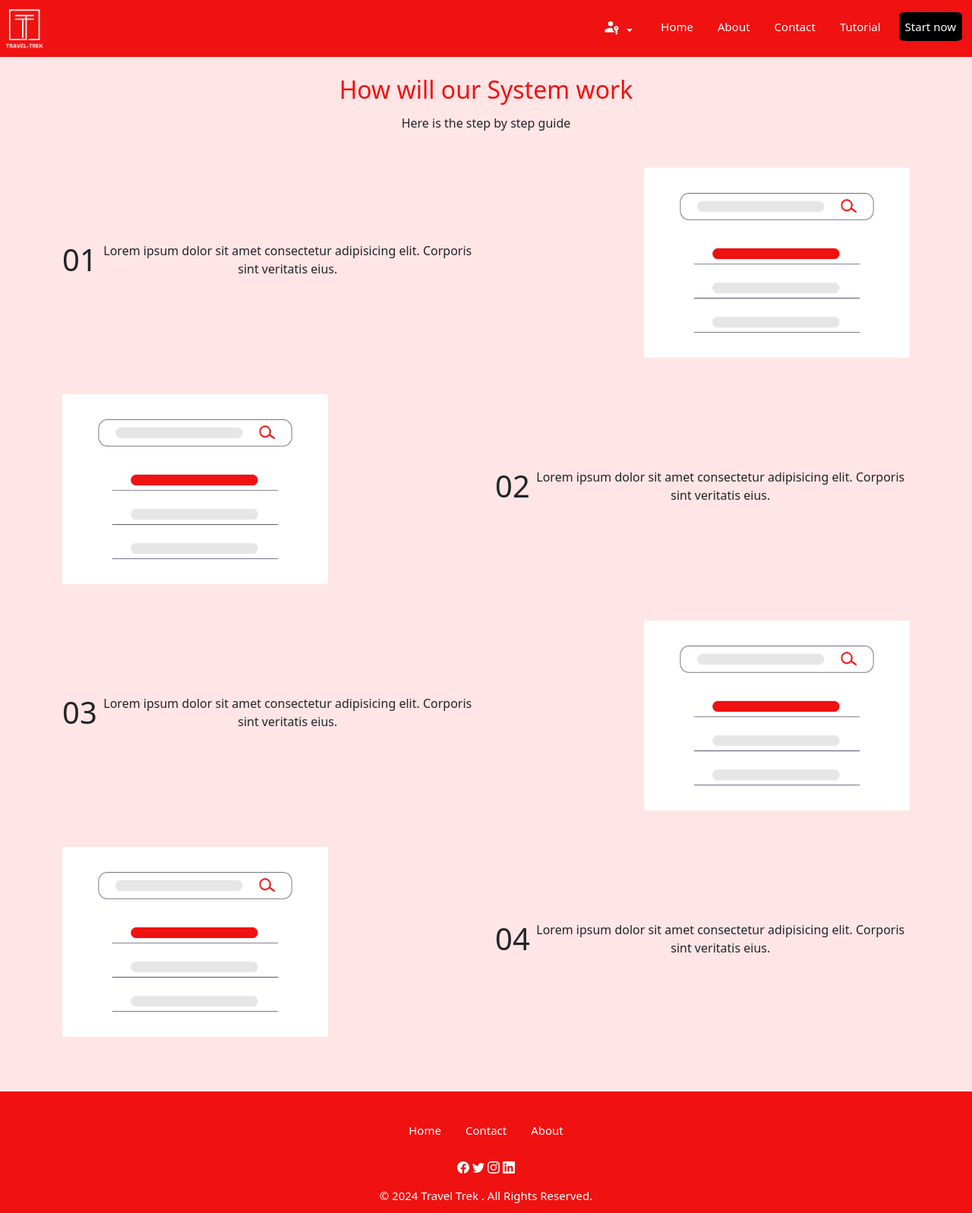
After one commit to AmbreenGulfraz09/Travel_Trek, a Django app: page /tutorial/ in a window 1280 px wide. The commit adds this page. Shown: the whole page at 76% size. Run offline with Django 5.2, Linux system fonts and the light colour scheme; some libraries are stand-ins or nearby versions.

Commit message:
added tutorial page

```diff
--- a/App/templates/App/base.html
+++ b/App/templates/App/base.html
@@ -68,6 +68,10 @@
                             <li class="nav-item mx-2">
                                 <a class="nav-link text-white {% if request.path == '/contact/' %}active{% endif %}"
                                     href="{% url 'contact' %}">Contact</a>
+                            </li>
+                            <li class="nav-item mx-2">
+                                <a class="nav-link text-white {% if request.path == '/tutorial/' %}active{% endif %}"
+                                    href="{% url 'tutorial' %}">Tutorial</a>
                             </li>
                             <li class="nav-item mx-2">
                                 <button
--- /dev/null
+++ b/App/templates/App/tutorial.html
@@ -0,0 +1,98 @@
+{% extends 'App/base.html' %}
+{% load static %}
+{% load bootstrap5 %}
+{% bootstrap_css %}
+{% bootstrap_javascript %}
+{% block content %}
+<!DOCTYPE html>
+<html lang="en">
+<head>
+    <meta charset="UTF-8">
+    <meta name="viewport" content="width=device-width, initial-scale=1.0">
+    <title>tutorial</title>
+</head>
+<body>
+    <dic class="container my-5" style="text-align: center;">
+        <h2 style="color: #F01111;">How will our System work</h2>
+        <h6 class="my-3">Here is the step by step guide</h6>
+    </div>
+
+    <div class="container my-5" style="text-align: center;">
+       <!-- step 1 -->
+        <div class="row my-5">
+            <div class="col-md-6 col-6" style=" display:flex; flex-direction: column; justify-content: center;">
+                <!-- inner text and no -->
+                 <div class="row" >
+                    <div class="col-md-1">
+                        <h1>01</h1>
+                    </div>
+                    <div class="col-md-11 ">
+                        Lorem ipsum dolor sit amet consectetur adipisicing elit. Corporis sint veritatis eius.
+                    </div>
+                 </div>
+            </div>
+            <div class="col-md-6 col-6" style="text-align: end;">
+                <img src="/static/images/tut-1.png" alt="" height="250" width="350" >
+            </div>
+        </div>
+
+        <!-- step 2 -->
+
+        <div class="row my-5">
+            <div class="col-md-6 col-6" style="text-align: start;">
+                <img src="/static/images/tut-1.png" alt="" height="250" width="350">
+            </div>
+
+            <div class="col-md-6 col-6" style=" display:flex; flex-direction: column; justify-content: center;">
+                <!-- inner text and no -->
+                 <div class="row" >
+                    <div class="col-md-1">
+                        <h1>02</h1>
+                    </div>
+                    <div class="col-md-11 ">
+                        Lorem ipsum dolor sit amet consectetur adipisicing elit. Corporis sint veritatis eius.
+                    </div>
+                 </div>
+            </div>
+        </div>
+
+        <!-- step 3 -->
+        <div class="row my-5">
+            <div class="col-md-6 col-6" style=" display:flex; flex-direction: column; justify-content: center;">
+                <!-- inner text and no -->
+                 <div class="row" >
+                    <div class="col-md-1">
+                        <h1>03</h1>
+                    </div>
+                    <div class="col-md-11 ">
+                        Lorem ipsum dolor sit amet consectetur adipisicing elit. Corporis sint veritatis eius.
+                    </div>
+                 </div>
+            </div>
+            <div class="col-md-6 col-6" style="text-align: end;">
+                <img src="/static/images/tut-1.png" alt="" height="250" width="350" >
+            </div>
+        </div>
+        <!-- step 4 -->
+        <div class="row my-5">
+            <div class="col-md-6 col-6" style="text-align: start;">
+                <img src="/static/images/tut-1.png" alt="" height="250" width="350">
+            </div>
+
+            <div class="col-md-6 col-6" style=" display:flex; flex-direction: column; justify-content: center;">
+                <!-- inner text and no -->
+                 <div class="row" >
+                    <div class="col-md-1">
+                        <h1>04</h1>
+                    </div>
+                    <div class="col-md-11 ">
+                        Lorem ipsum dolor sit amet consectetur adipisicing elit. Corporis sint veritatis eius.
+                    </div>
+                 </div>
+            </div>
+        </div>
+
+    </div>
+</body>
+</html>
+ {% endblock %}
--- a/App/urls.py
+++ b/App/urls.py
@@ -24,6 +24,7 @@ urlpatterns = [
     path('analysis/', views.analysis, name='analysis'),
     path('result/', views.result, name='result'),
     path('admin/', views.admin, name='admin'),
+    path('tutorial/', views.tutorial, name='tutorial'),
     path('adminDashboard/', views.adminDashboard, name='adminDashboard'),
     path('addAdmin/', views.addAdmin, name='addAdmin'),
     path('search/', views.search_videos, name='search_videos'),
--- a/App/views.py
+++ b/App/views.py
@@ -11,6 +11,7 @@ from .generations import generate_and_store_summaries
 import time
 from django.db import transaction
 from django.core.exceptions import ObjectDoesNotExist
+
 
 def home(request):
     return render(request, 'App/home.html')
@@ -26,6 +27,10 @@ def contact(request):
 
 def analysis(request):
     return render(request, 'App/Analysis.html')
+
+
+def tutorial(request):
+    return render(request, 'App/tutorial.html')
 
 
 def result(request):
@@ -47,6 +52,7 @@ def addAdmin(request):
 # Create a thread pool executor
 executor = ThreadPoolExecutor(max_workers=3)
 
+
 def search_videos(request):
     if request.method == 'POST':
         query = request.POST.get('query')
@@ -55,7 +61,8 @@ def search_videos(request):
             video_data = fetch_youtube_videos(query)
 
             # Check for existing search
-            existing_search = SearchQuery.objects.filter(query_text__iexact=query).first()
+            existing_search = SearchQuery.objects.filter(
+                query_text__iexact=query).first()
             if existing_search:
                 if existing_search.combined_summary:
                     # Return cached results
@@ -67,7 +74,8 @@ def search_videos(request):
                 else:
                     # Delete existing incomplete records
                     with transaction.atomic():
-                        Transcript.objects.filter(search_query=existing_search).delete()
+                        Transcript.objects.filter(
+                            search_query=existing_search).delete()
                         existing_search.delete()
 
             # Process as new search
@@ -132,7 +140,6 @@ def process_video_safely(video_id: str, video_url: str) -> None:
         print(f"Error processing video {video_id}: {str(e)}")
 
 
-
 def check_summaries_status(request):
     """
     API endpoint to check if combined summary is ready
```
Also changed, not shown: demo page images/01image demo page.png (added), demo page images/02image demo page.png (added), demo page images/03image demo page.png (added), demo page images/04image demo page.png (added), demo page images/05image demo page.png (added), static/images/tut-1.png (added).
